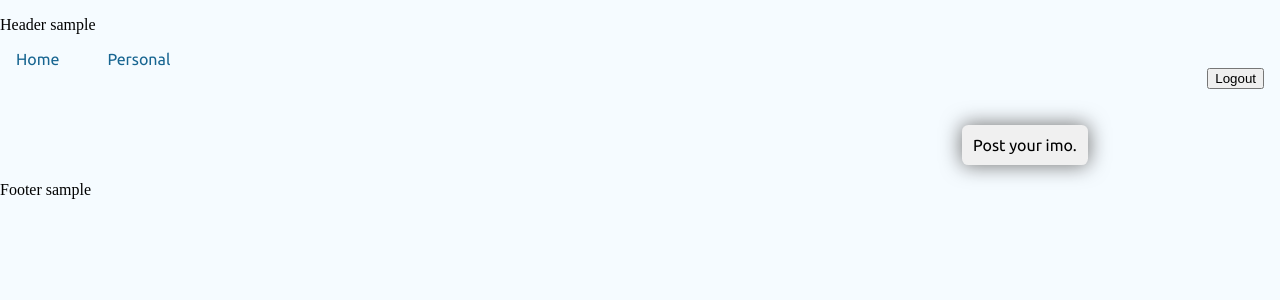
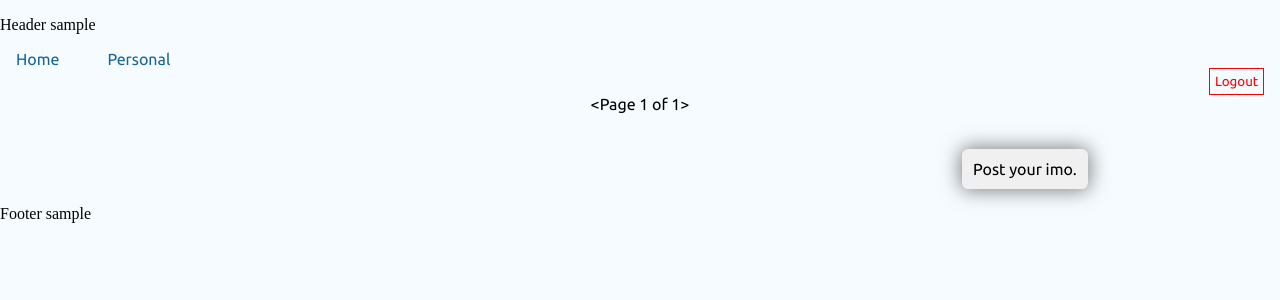
Before and after one commit to Banacount/django-experiment-1, a Django app: page / in a window 1280 px wide. Shown: the top 300 px of the page. Run offline with Django 5.2, Linux system fonts and the light colour scheme; the visitor is signed in with stand-in values (Sample User, id 1); data that the repository does not hold is empty; some web fonts are replaced.

Commit message:
Added a lil bit of css and implemented paginator

```diff
--- a/imoApp/static/css/main-style.css
+++ b/imoApp/static/css/main-style.css
@@ -40,16 +40,27 @@ body {
     flex-direction: row-reverse;
 }
 .logout-btn-form button {
+    font-family: 'Ubuntu';
     margin-right: 1rem;
+    color: red;
+    padding: 0.3rem;
+    border: solid 1px red;
+    border-radius: 0px;
+    background-color: transparent;
+    cursor: pointer;
+    text-decoration: none;
+}
+.logout-btn-form button:hover {
+    text-decoration: underline;
 }
 
 .all-imo-loaded {
     width: 100%;
     display: flex;
-    flex-direction: column-reverse;
+    flex-direction: column;
     align-items: center;
     justify-content: center;
-    gap: 2.2rem;
+    gap: 1rem;
 }
 .imo-contain {
     width: 70%;
@@ -76,6 +87,31 @@ body {
     margin-left: 0.2rem;
     font-family: 'Ubuntu';
 }
+.imo-page-info {
+    font-family: 'Ubuntu';
+}
+.delete-btn {
+    width: 2rem;
+    height: 2rem;
+    display: flex;
+    flex-direction: column;
+    align-items: center;
+    justify-content: center;
+    margin-left: calc(100% - 2rem);
+    border: 0px solid transparent;
+    border-radius: 0.3rem;
+    box-shadow: 0px 0px 20px 1px var(--color-border-1);
+    background-color: var(--color-bg-1);
+    transition: 0.3s linear;
+}
+.delete-btn img {
+    width: 100%;
+    aspect-ratio: 1 / 1;
+}
+.delete-btn:hover {
+    background-color: black;
+    cursor: pointer;
+}
 
 .post-btn {
     padding: 0.7rem;
@@ -90,6 +126,12 @@ body {
 }
 .post-btn:hover {
     transform: scale(1.1);
+}
+.where-navs {
+    display: flex;
+    flex-direction: row;
+    margin-right: 4rem;
+    gap: 1rem;
 }
 
 .create-contain {
--- a/imoApp/templates/home.html
+++ b/imoApp/templates/home.html
@@ -4,18 +4,29 @@
 {% block content %}
 
 <div class="all-imo-loaded">
-{% for imo in Imos %}
+{% for imo in perImo %}
 <div class="imo-contain">
     <div class="imo-user-name">{{ imo.user_name }}</div>
     <div class="imo-text">{{ imo.user_opinion }}</div>
 </div>
 {% endfor %}
+<div class="imo-page-info">{{ perImo }}</div>
 </div>
 <br><br>
 
 <div class="col-flex w-100p">
     <div class="rev-row-flex w-70p self-center">
         <a class="post-btn" href="/create-imo">Post your imo.</a>
+
+        <div class="where-navs">
+            {% if perImo.has_previous %}
+            <a class="post-btn" href="?where_at={{ perImo.previous_page_number }}"><</a>
+            {% endif %}
+
+            {% if perImo.has_next %}
+            <a class="post-btn" href="?where_at={{ perImo.next_page_number }}">></a>
+            {% endif %}
+        </div>
     </div>
 </div>
 
--- a/imoApp/templates/personal.html
+++ b/imoApp/templates/personal.html
@@ -1,5 +1,6 @@
 {% extends "base.html" %}
 {% block title %}Personal{% endblock %}
+{% load static %}
 
 {% block content %}
 
@@ -12,7 +13,7 @@
     <form method="POST" action="{% url 'user-personal-info' %}" enctype="multipart/form-data">
         {% csrf_token %}
         <input type="hidden" value="{{ imo.id }}" name="opinion-id">
-        <button name="delete-btn">Delete Opinion</button>
+        <button name="delete-btn" class="delete-btn"><img src="{% static 'imgs/delete-btn.svg'  %}"></button>
     </form>
 </div>
 
--- a/imoApp/views.py
+++ b/imoApp/views.py
@@ -1,5 +1,6 @@
 from django.shortcuts import render, redirect, HttpResponse
 from django.contrib import messages
+from django.core.paginator import Paginator
 from .models import ImoItem
 from django.contrib.auth.forms import UserCreationForm, AuthenticationForm
 from django.contrib.auth import login, logout
@@ -11,9 +12,12 @@ def home(request):
     if not request.user.is_authenticated:
         return redirect(loginPage)
 
-    print(request.user.get_username())
-    allImo = ImoItem.objects.all()
-    return render(request, "home.html", {'Imos': allImo})
+    allImo = ImoItem.objects.all().order_by('-id')
+    pagin = Paginator(allImo, 6)
+    where = request.GET.get('where_at')
+    imos = pagin.get_page(where)
+
+    return render(request, "home.html", {'Imos': allImo, 'perImo': imos})
 
 
 # Creation tab
```
Also changed, not shown: imoApp/static/imgs/delete-btn.svg (added), 1 other file.
